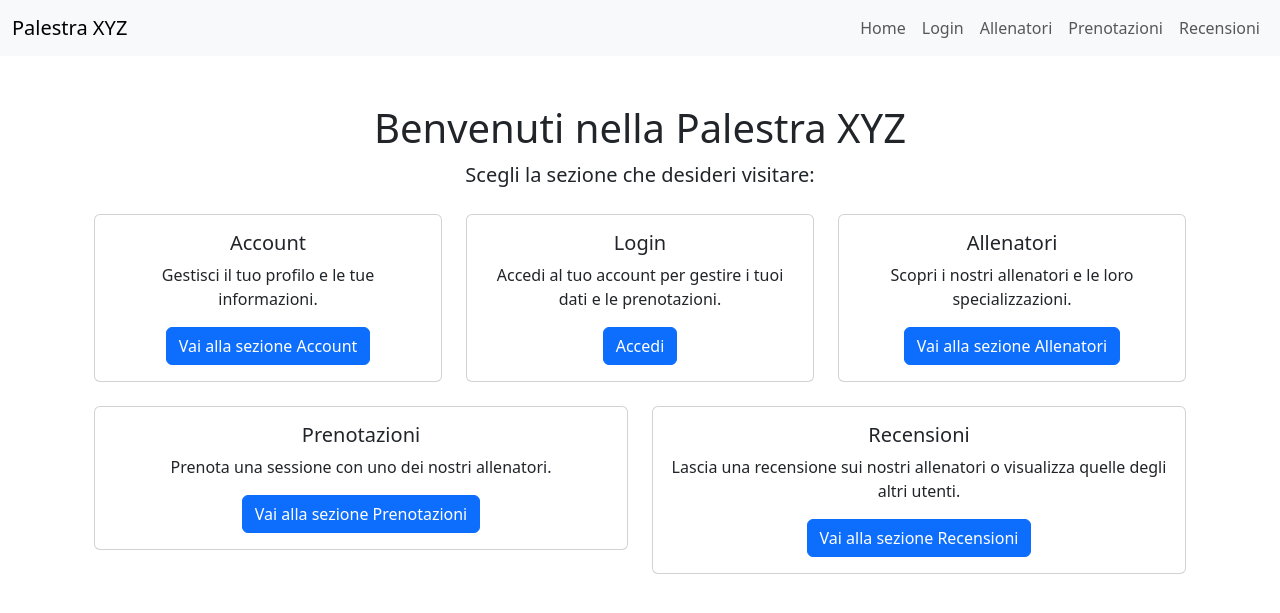
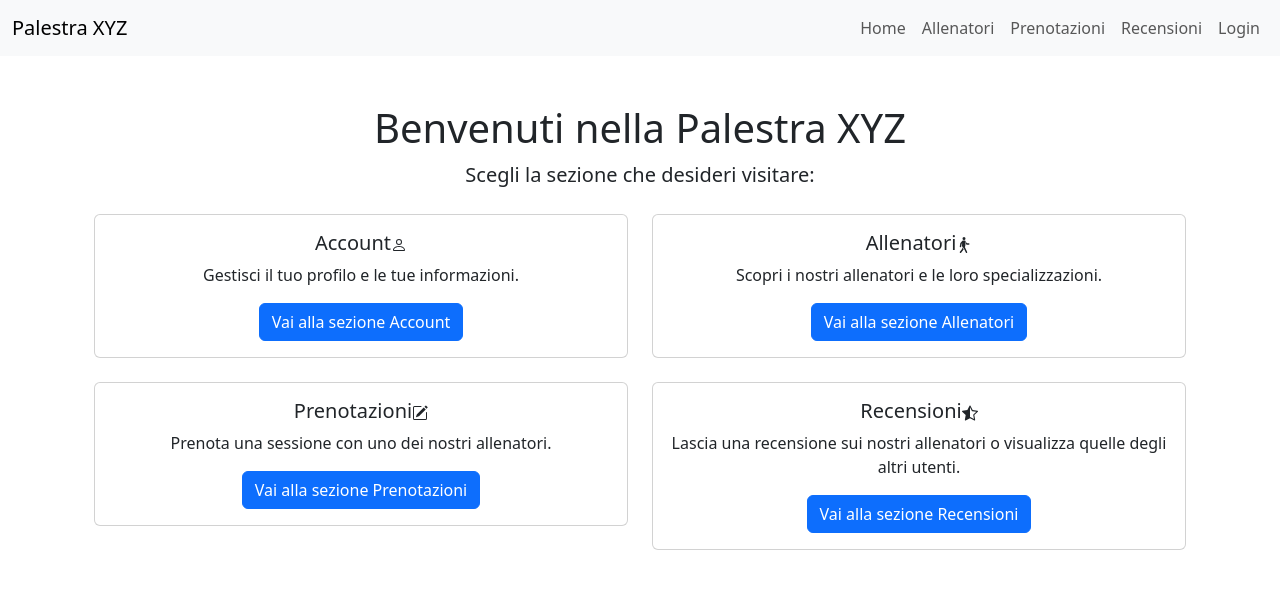
Before and after one commit to Gixter02/Progetto_TechWeb, a Django app: page / in a window 1280 px wide. Shown: the top 613 px of the page. Run offline with Django 5.2, Linux system fonts and the light colour scheme.

Commit message:
Migliorie grafiche

```diff
--- a/accounts/views.py
+++ b/accounts/views.py
@@ -42,7 +42,7 @@ def allenamenti_utente(request):
         registrato_utente = RegistratoUtente.objects.get(user=request.user)
     except RegistratoUtente.DoesNotExist:
         # Se l'utente non è un utente registrato, redireziona con un messaggio di errore
-        messages.error(request, "Devi essere un utente registrato per visualizzare i tuoi allenamenti.")
+        #messages.error(request, "Devi essere un utente registrato per visualizzare i tuoi allenamenti.")
         return redirect('accounts:home_accounts')
 
     # Ottieni tutte le prenotazioni future dell'utente registrato
--- a/bookings/views.py
+++ b/bookings/views.py
@@ -13,7 +13,7 @@ def crea_prenotazione(request):
     try:
         registrato_utente = RegistratoUtente.objects.get(user=request.user)
     except RegistratoUtente.DoesNotExist:
-        messages.error(request, "Devi essere un utente registrato per effettuare una prenotazione.")
+        #messages.error(request, "Devi essere un utente registrato per effettuare una prenotazione.")
         return redirect('homepage_palestra')
 
     if request.method == 'POST':
@@ -27,7 +27,7 @@ def crea_prenotazione(request):
             try:
                 prenotazione.clean()
                 prenotazione.save()
-                messages.success(request, "Prenotazione effettuata con successo!")
+                #messages.success(request, "Prenotazione effettuata con successo!")
                 return redirect('bookings:home_page')  # Redireziona a una pagina di conferma o dashboard
             except ValidationError as e:
                 form.add_error(None, e.message)
--- a/reviews/views.py
+++ b/reviews/views.py
@@ -33,14 +33,14 @@ def crea_recensione(request):
     try:
         personal_trainer = PersonalTrainer.objects.get(id=personal_trainer_id)
     except PersonalTrainer.DoesNotExist:
-        messages.error(request, "Il personal trainer selezionato non esiste.")
+        #messages.error(request, "Il personal trainer selezionato non esiste.")
         return redirect('reviews:homepage_recensioni')
 
     # Ottieni l'utente registrato associato all'utente loggato
     try:
         registrato_utente = RegistratoUtente.objects.get(user=request.user)
     except RegistratoUtente.DoesNotExist:
-        messages.error(request, "Devi essere un utente registrato per effettuare una prenotazione.")
+        #messages.error(request, "Devi essere un utente registrato per effettuare una prenotazione.")
         return redirect('reviews:homepage_receptioni')
 
     if request.method == 'POST':
--- a/templates/base.html
+++ b/templates/base.html
@@ -32,9 +32,11 @@
                     <li class="nav-item">
                         <a class="nav-link" href="{% url 'homepage_palestra' %}">Home</a>
                     </li>
-                    <li class="nav-item">
-                        <a class="nav-link" href="{% url 'accounts:login' %}">Login</a>
-                    </li>
+                    {% if user.is_authenticated %}
+                        <li class="nav-item">
+                            <a class="nav-link" href="{% url 'accounts:home_accounts' %}">Account</a>
+                        </li>
+                    {% endif %}
                     <li class="nav-item">
                         <a class="nav-link" href="{% url 'trainers:personal_trainer_home' %}">Allenatori</a>
                     </li>
@@ -51,6 +53,10 @@
                         <button type="submit" class="btn btn-danger">Logout</button>
                         </form>
                     </li>
+                        {% else %}
+                        <li class="nav-item">
+                            <a class="nav-link" href="{% url 'accounts:login' %}">Login</a>
+                        </li>
                     {% endif %}
                 </ul>
             </div>
--- a/templates/home_page.html
+++ b/templates/home_page.html
@@ -10,32 +10,26 @@
 
     <div class="row mt-4">
       <!-- Sezione Account -->
-      <div class="col-md-4">
+      <div class="col-md-6">
         <div class="card">
           <div class="card-body">
-            <h5 class="card-title">Account</h5>
+            <h5 class="card-title">Account<svg xmlns="http://www.w3.org/2000/svg" width="16" height="16" fill="currentColor" class="bi bi-person" viewBox="0 0 16 16">
+  <path d="M8 8a3 3 0 1 0 0-6 3 3 0 0 0 0 6m2-3a2 2 0 1 1-4 0 2 2 0 0 1 4 0m4 8c0 1-1 1-1 1H3s-1 0-1-1 1-4 6-4 6 3 6 4m-1-.004c-.001-.246-.154-.986-.832-1.664C11.516 10.68 10.289 10 8 10s-3.516.68-4.168 1.332c-.678.678-.83 1.418-.832 1.664z"/>
+</svg></h5>
             <p class="card-text">Gestisci il tuo profilo e le tue informazioni.</p>
             <a href="{% url 'accounts:home_accounts' %}" class="btn btn-primary">Vai alla sezione Account</a>
           </div>
         </div>
       </div>
 
-      <!-- Sezione Login -->
-      <div class="col-md-4">
+      <!-- Sezione Allenatori -->
+      <div class="col-md-6">
         <div class="card">
           <div class="card-body">
-            <h5 class="card-title">Login</h5>
-            <p class="card-text">Accedi al tuo account per gestire i tuoi dati e le prenotazioni.</p>
-            <a href="{% url 'accounts:login' %}" class="btn btn-primary">Accedi</a>
-          </div>
-        </div>
-      </div>
-
-      <!-- Sezione Allenatori -->
-      <div class="col-md-4">
-        <div class="card">
-          <div class="card-body">
-            <h5 class="card-title">Allenatori</h5>
+            <h5 class="card-title">Allenatori<svg xmlns="http://www.w3.org/2000/svg" width="16" height="16" fill="currentColor" class="bi bi-person-walking" viewBox="0 0 16 16">
+  <path d="M9.5 1.5a1.5 1.5 0 1 1-3 0 1.5 1.5 0 0 1 3 0M6.44 3.752A.75.75 0 0 1 7 3.5h1.445c.742 0 1.32.643 1.243 1.38l-.43 4.083a1.8 1.8 0 0 1-.088.395l-.318.906.213.242a.8.8 0 0 1 .114.175l2 4.25a.75.75 0 1 1-1.357.638l-1.956-4.154-1.68-1.921A.75.75 0 0 1 6 8.96l.138-2.613-.435.489-.464 2.786a.75.75 0 1 1-1.48-.246l.5-3a.75.75 0 0 1 .18-.375l2-2.25Z"/>
+  <path d="M6.25 11.745v-1.418l1.204 1.375.261.524a.8.8 0 0 1-.12.231l-2.5 3.25a.75.75 0 1 1-1.19-.914zm4.22-4.215-.494-.494.205-1.843.006-.067 1.124 1.124h1.44a.75.75 0 0 1 0 1.5H11a.75.75 0 0 1-.531-.22Z"/>
+</svg></h5>
             <p class="card-text">Scopri i nostri allenatori e le loro specializzazioni.</p>
             <a href="{% url 'trainers:personal_trainer_home' %}" class="btn btn-primary">Vai alla sezione Allenatori</a>
           </div>
@@ -48,7 +42,10 @@
       <div class="col-md-6">
         <div class="card">
           <div class="card-body">
-            <h5 class="card-title">Prenotazioni</h5>
+            <h5 class="card-title">Prenotazioni<svg xmlns="http://www.w3.org/2000/svg" width="16" height="16" fill="currentColor" class="bi bi-pencil-square" viewBox="0 0 16 16">
+  <path d="M15.502 1.94a.5.5 0 0 1 0 .706L14.459 3.69l-2-2L13.502.646a.5.5 0 0 1 .707 0l1.293 1.293zm-1.75 2.456-2-2L4.939 9.21a.5.5 0 0 0-.121.196l-.805 2.414a.25.25 0 0 0 .316.316l2.414-.805a.5.5 0 0 0 .196-.12l6.813-6.814z"/>
+  <path fill-rule="evenodd" d="M1 13.5A1.5 1.5 0 0 0 2.5 15h11a1.5 1.5 0 0 0 1.5-1.5v-6a.5.5 0 0 0-1 0v6a.5.5 0 0 1-.5.5h-11a.5.5 0 0 1-.5-.5v-11a.5.5 0 0 1 .5-.5H9a.5.5 0 0 0 0-1H2.5A1.5 1.5 0 0 0 1 2.5z"/>
+</svg></h5>
             <p class="card-text">Prenota una sessione con uno dei nostri allenatori.</p>
             <a href="{% url 'bookings:home_page' %}" class="btn btn-primary">Vai alla sezione Prenotazioni</a>
           </div>
@@ -59,7 +56,9 @@
       <div class="col-md-6">
         <div class="card">
           <div class="card-body">
-            <h5 class="card-title">Recensioni</h5>
+            <h5 class="card-title">Recensioni<svg xmlns="http://www.w3.org/2000/svg" width="16" height="16" fill="currentColor" class="bi bi-star-half" viewBox="0 0 16 16">
+  <path d="M5.354 5.119 7.538.792A.52.52 0 0 1 8 .5c.183 0 .366.097.465.292l2.184 4.327 4.898.696A.54.54 0 0 1 16 6.32a.55.55 0 0 1-.17.445l-3.523 3.356.83 4.73c.078.443-.36.79-.746.592L8 13.187l-4.389 2.256a.5.5 0 0 1-.146.05c-.342.06-.668-.254-.6-.642l.83-4.73L.173 6.765a.55.55 0 0 1-.172-.403.6.6 0 0 1 .085-.302.51.51 0 0 1 .37-.245zM8 12.027a.5.5 0 0 1 .232.056l3.686 1.894-.694-3.957a.56.56 0 0 1 .162-.505l2.907-2.77-4.052-.576a.53.53 0 0 1-.393-.288L8.001 2.223 8 2.226z"/>
+</svg></h5>
             <p class="card-text">Lascia una recensione sui nostri allenatori o visualizza quelle degli altri utenti.</p>
             <a href="{% url 'reviews:homepage_recensioni' %}" class="btn btn-primary">Vai alla sezione Recensioni</a>
           </div>
--- a/templates/registration/login.html
+++ b/templates/registration/login.html
@@ -36,6 +36,7 @@
                         <input type="submit" class="btn btn-success btn-block" value="Esegui login">
                     </div>
                 </form>
+                <p class="mt-2">Non hai un account? <a href="{% url 'accounts:creautente' %}">Registrati qui</a>.</p>
             </div>
         </div>
     </div>
--- a/trainers/views.py
+++ b/trainers/views.py
@@ -62,7 +62,7 @@ def allenamenti_programmati(request):
         personal_trainer = PersonalTrainer.objects.get(user=request.user)
     except PersonalTrainer.DoesNotExist:
         # Se l'utente non è un personal trainer, redireziona ad una pagina con un messaggio di errore
-        messages.error(request, "Devi essere un personal trainer per visualizzare i tuoi allenamenti.")
+        #messages.error(request, "Devi essere un personal trainer per visualizzare i tuoi allenamenti.")
         return redirect('personal_trainer_home')
 
     # Ottieni tutte le prenotazioni future per questo personal trainer
```
Also changed, not shown: accounts/templates/accounts/base.html (+9 -3 lines), bookings/templates/bookings/base.html (+9 -3 lines), reviews/templates/reviews/base.html (+9 -3 lines), reviews/templates/reviews/crea_recensione.html (+2 -60 lines), trainers/templates/trainers/base.html (+9 -3 lines), trainers/templates/trainers/personal_trainer_home.html (+13 -6 lines), db.sqlite3.
